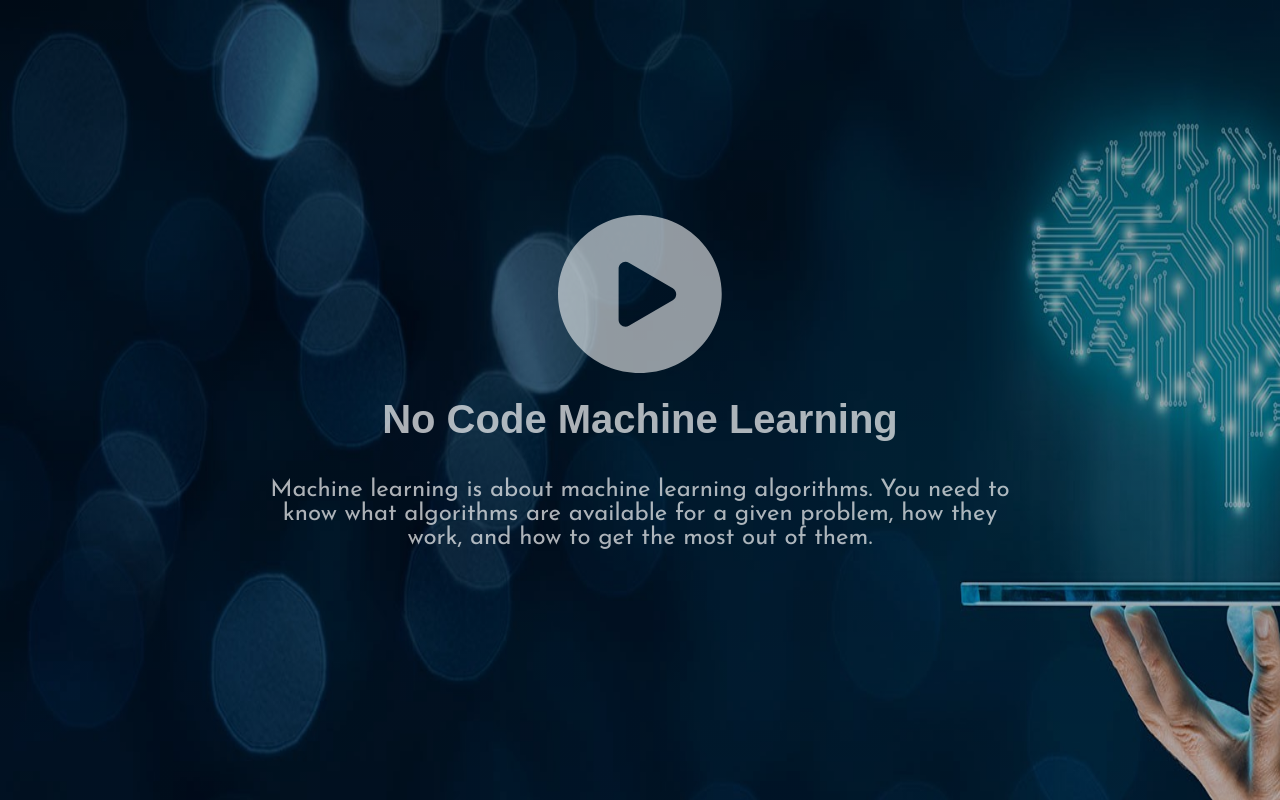
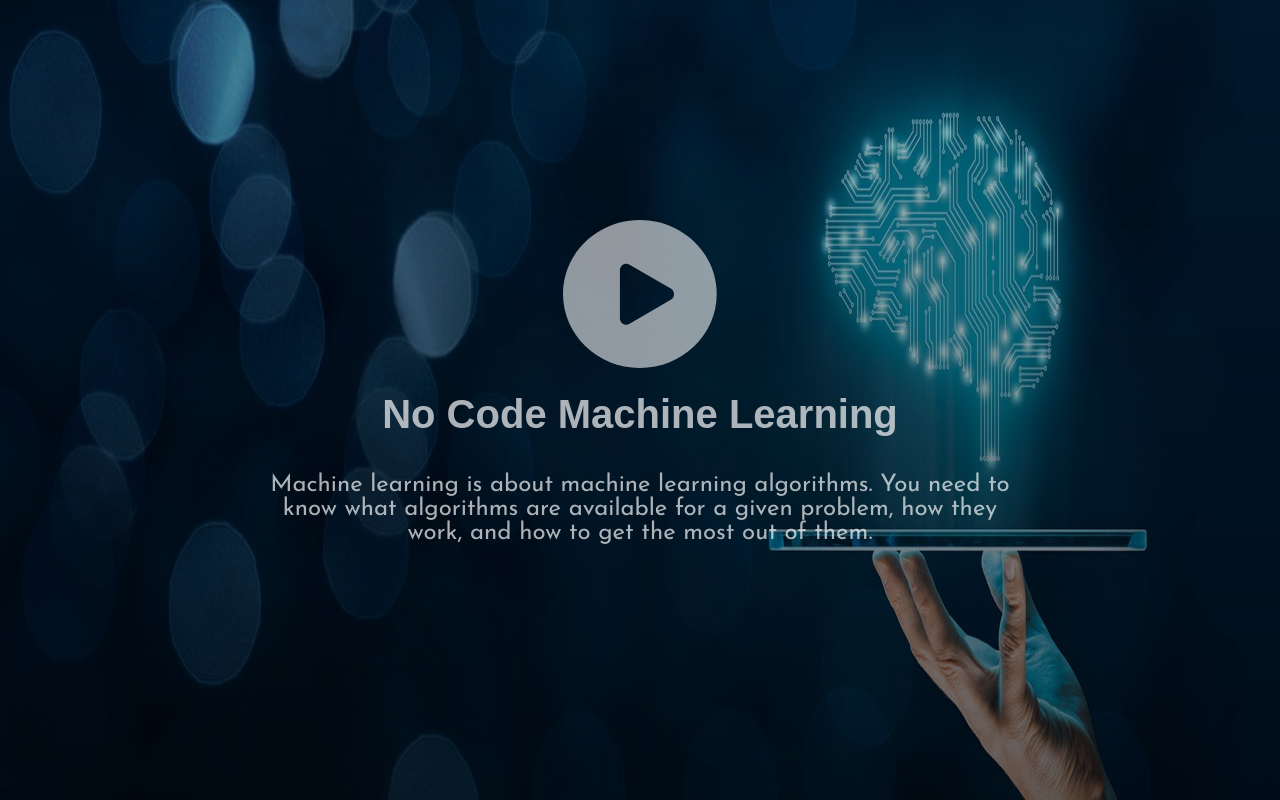
Before and after one commit to the-coder-crew/gui_ml, a React (Create React App) app in the folder frontend/: page / in a window 1280 px wide. Built offline with nearby package versions, Linux system fonts and the light colour scheme; a web font is replaced by a local one.

Commit message:
Refactored style in home component

```diff
--- a/frontend/package.json
+++ b/frontend/package.json
@@ -7,9 +7,11 @@
     "@testing-library/react": "^12.1.2",
     "@testing-library/user-event": "^13.5.0",
     "react": "^17.0.2",
+    "react-bootstrap": "^2.1.1",
     "react-dom": "^17.0.2",
     "react-router-dom": "^6.2.1",
     "react-scripts": "5.0.0",
+    "styled-components": "^5.3.3",
     "web-vitals": "^2.1.3"
   },
   "scripts": {
--- a/frontend/src/components/Home.js
+++ b/frontend/src/components/Home.js
@@ -1,62 +1,75 @@
 import React from 'react'
-import { useNavigate } from 'react-router-dom';
+import { useNavigate } from 'react-router-dom'
+import styled from 'styled-components'
 
 import mlBg from '../img/ml_bg.jpg'
 import playButton from '../img/play_button.svg'
+
+const Div = styled.div`
+    background: linear-gradient( rgba(0, 0, 0, 0.1), rgba(0, 0, 0, 0.5) ), url(${mlBg});
+    background-size: 100% 100%;
+    background-repeat: no-repeat;
+    margin: 0;
+    padding: 0;
+    width: 100%;
+    height: 100vh;
+    display: flex;
+    align-content: center;
+    justify-content: center;
+`
+
+const ImgButton = styled.button`
+    background: none;
+    border: none;
+    border-radius: '50%';
+    width: 13%;
+    margin: 0 auto;
+
+    &:hover .img-button {
+        width: 15%;
+      }
+`
+
+const divStyle = {
+    display: 'flex',
+    flexDirection: 'column',
+    alignContent: 'center',
+    justifyContent: 'center',
+    textAlign: 'center',
+}
+
+const H1 = styled.h1`
+    padding: 0;
+    margin: 0;
+    margin-top: 0.5em;
+    color: #ffffffad;
+    font-size: 2.5em;
+`
+
+const P = styled.p`
+    color: #ffffffad;
+    font-size: 1.5em;
+    width: 60%;
+    margin: 1.5em auto;
+`
 
 const Home = () => {
     const navigate = useNavigate()
 
     return (
-        <div style={{
-            background:  `linear-gradient( rgba(0, 0, 0, 0.3), rgba(0, 0, 0, 0.1) ), url(${mlBg})`,
-            backgroundSize: '125% 110%',
-            backgroundRepeat: 'no-repeat',
-            margin: 0,
-            padding: 0,
-            width: '100%',
-            height: '100vh',
-            display: 'flex',
-            alignContent: 'center',
-            justifyContent: 'center',
-        }}>
-            <div
-                style={{
-                    display: 'flex',
-                    flexDirection: 'column',
-                    alignContent: 'center',
-                    justifyContent: 'center',
-                    textAlign: 'center',
-                }}>
-                <button
-                    onClick={() => navigate('/content')}
-                    style={{
-                        background: 'none',
-                        border: 'none',
-                        borderRadius: '50%',
-                    }}>
-                    <img src={playButton} alt=''
-                        style={{
-                            width: '13%',
-                        }}/>
-                </button>
+        <Div>
+            <div style={ divStyle }>
+                <ImgButton onClick={() => navigate('/content')} className='img-button'>
+                    <img src={playButton}
+                        alt=''
+                        style={{ width: '100%', }}/>
+                </ImgButton>
 
-                <h1 style={{
-                    padding: 0,
-                    margin: 0,
-                    marginTop: '0.5em',
-                    color: '#ffffffad',
-                    fontSize: '2.5em',
-                }}>No Code Machine Learning</h1>
+                <H1>No Code Machine Learning</H1>
 
-                <p style={{
-                    color: '#ffffffad',
-                    fontSize: '1.5em',
-                    width: '60%',
-                    margin: '1.5em auto',
-                }}>Machine learning is about machine learning algorithms. You need to know what algorithms are available for a given problem, how they work, and how to get the most out of them.</p>
+                <P>Machine learning is about machine learning algorithms. You need to know what algorithms are available for a given problem, how they work, and how to get the most out of them.</P>
             </div>
-        </div>
+        </Div>
     )
 }
 
--- a/frontend/src/index.css
+++ b/frontend/src/index.css
@@ -14,3 +14,7 @@ code {
   font-family: source-code-pro, Menlo, Monaco, Consolas, 'Courier New',
     monospace;
 }
+
+.img-button:hover {
+  width: 13.5%;
+}
```
Also changed, not shown: 1 other file (tests, documents, lock files or other folders).
